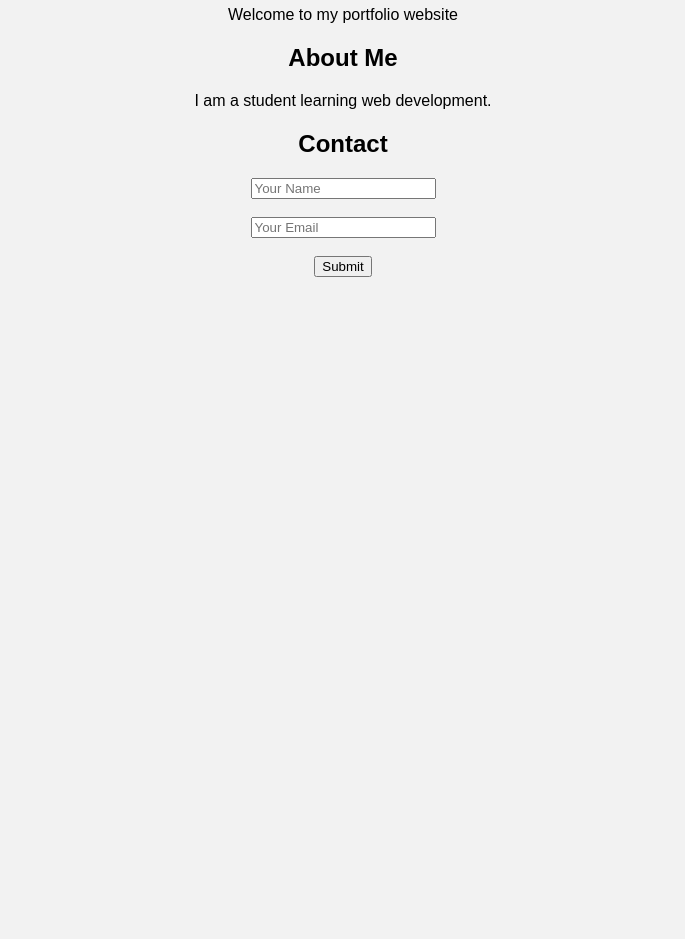
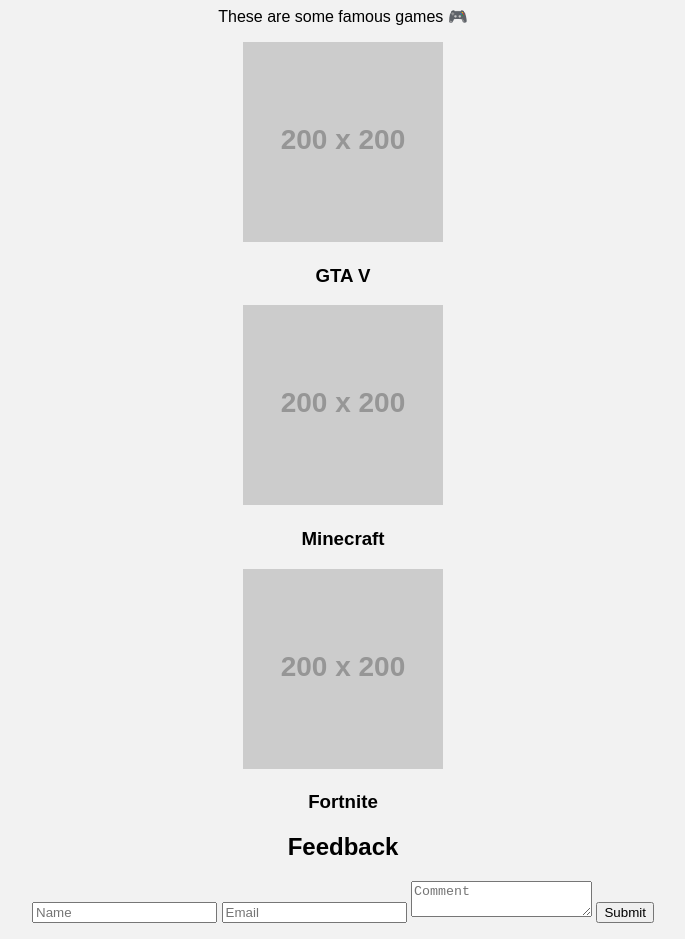
Before and after one commit to rohith-24-tech/Rohith-S, a plain HTML site: page index.html in a window 1280 px wide. Shown: the part 74-1013 px from the top of the page, without its empty margins (297-982 px from the left). Before the commit the page ends 800 px from the top, so only its background shows below. Drawn offline with Linux system fonts and the light colour scheme; placeholder pictures from the web are drawn by us.

Commit message:
Update index.html

```diff
--- a/index.html
+++ b/index.html
@@ -1,23 +1,44 @@
 <!DOCTYPE html>
 <html>
 <head>
-  <title>My Portfolio</title>
+  <title>Rohith Portfolio</title>
   <link rel="stylesheet" href="style.css">
 </head>
+
 <body>
 
-  <h1>Hi, I'm Rohith</h1>
-  <p>Welcome to my portfolio website</p>
+<h1>Hello, I'm Rohith 👋</h1>
+<p>These are some famous games 🎮</p>
 
-  <h2>About Me</h2>
-  <p>I am a student learning web development.</p>
+<div class="games">
+  <div class="card">
+    <img src="https://via.placeholder.com/200">
+    <h3>GTA V</h3>
+  </div>
 
-  <h2>Contact</h2>
-  <form>
-    <input type="text" placeholder="Your Name"><br><br>
-    <input type="email" placeholder="Your Email"><br><br>
-    <button type="submit">Submit</button>
-  </form>
+  <div class="card">
+    <img src="https://via.placeholder.com/200">
+    <h3>Minecraft</h3>
+  </div>
+
+  <div class="card">
+    <img src="https://via.placeholder.com/200">
+    <h3>Fortnite</h3>
+  </div>
+</div>
+
+<h2>Feedback</h2>
+
+<form id="form">
+  <input type="text" id="name" placeholder="Name" required>
+  <input type="email" id="email" placeholder="Email" required>
+  <textarea id="comment" placeholder="Comment"></textarea>
+  <button>Submit</button>
+</form>
+
+<p id="msg"></p>
+
+<script src="script.js"></script>
 
 </body>
 </html>
```
